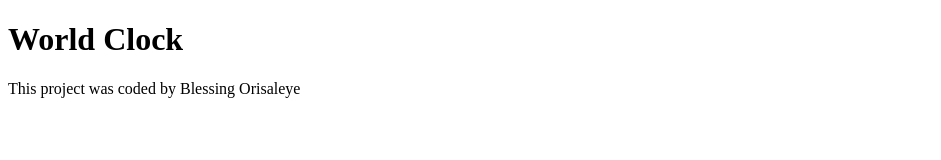
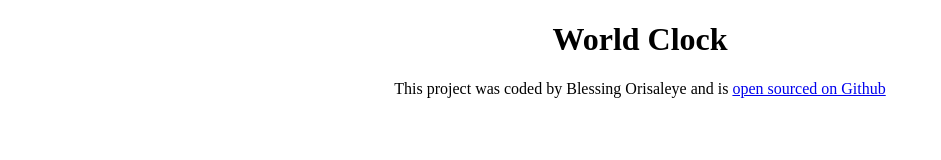
Before and after one commit to lahseh/world-clock, a plain HTML site: page index.html in a window 1280 px wide. Shown: the whole page, without its empty margins (0-941 px from the left). Drawn offline with Linux system fonts and the light colour scheme.

Commit message:
added github repository

```diff
--- a/css/styles.css
+++ b/css/styles.css
@@ -0,0 +1,6 @@
+h1 {
+  text-align: center;
+}
+footer {
+  text-align: center;
+}
--- a/index.html
+++ b/index.html
@@ -9,7 +9,8 @@
   </head>
   <body>
     <h1>World Clock</h1>
-    <footer>This project was coded by Blessing Orisaleye</footer>
+    <footer>This project was coded by Blessing Orisaleye and is <a href="https://github.com/lahseh/world-clock.git" target="_blank">open sourced on Github </a>
+    </a></footer>
     <script src="javascript/index.js"></script>
   </body>
 </html>
```
